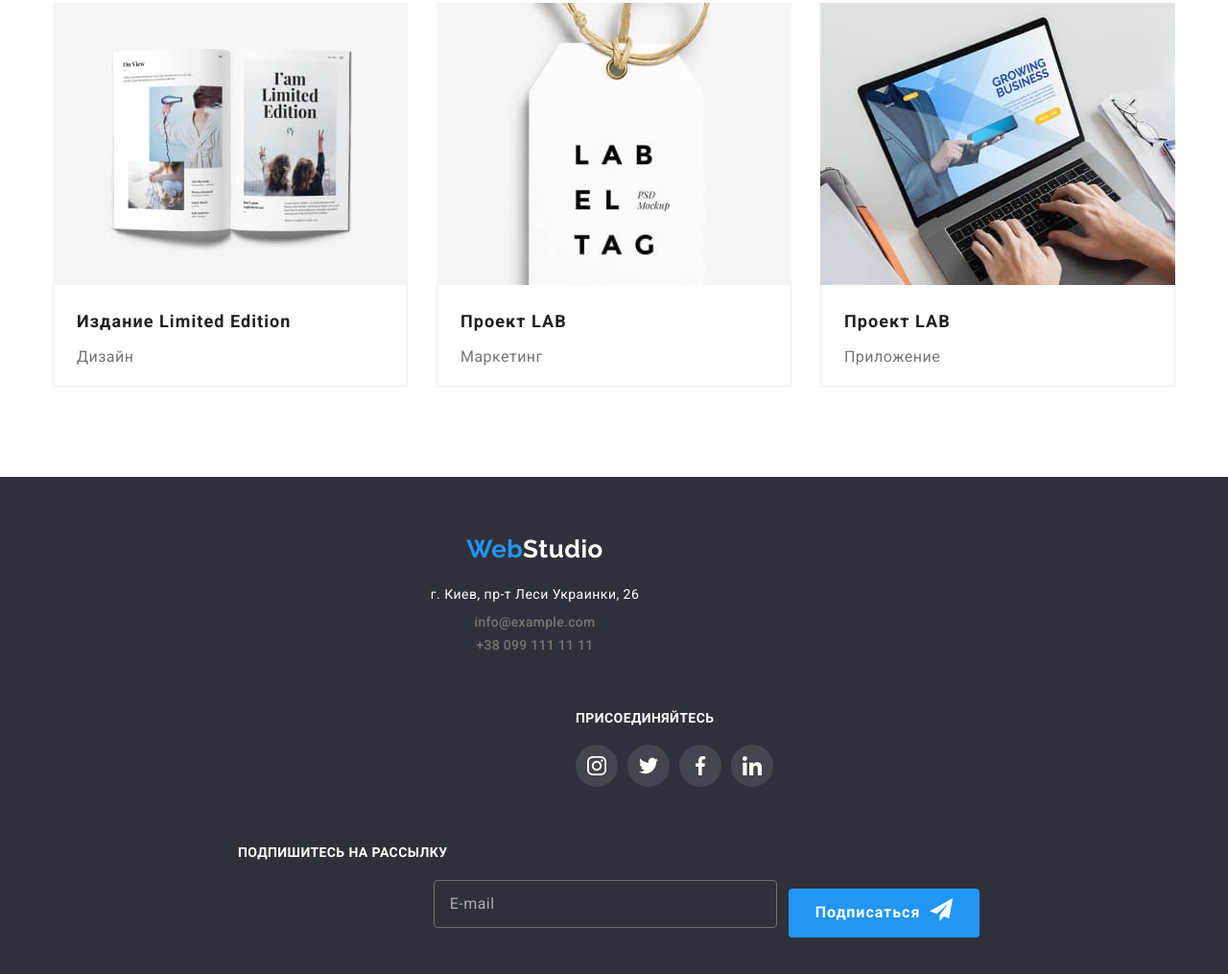
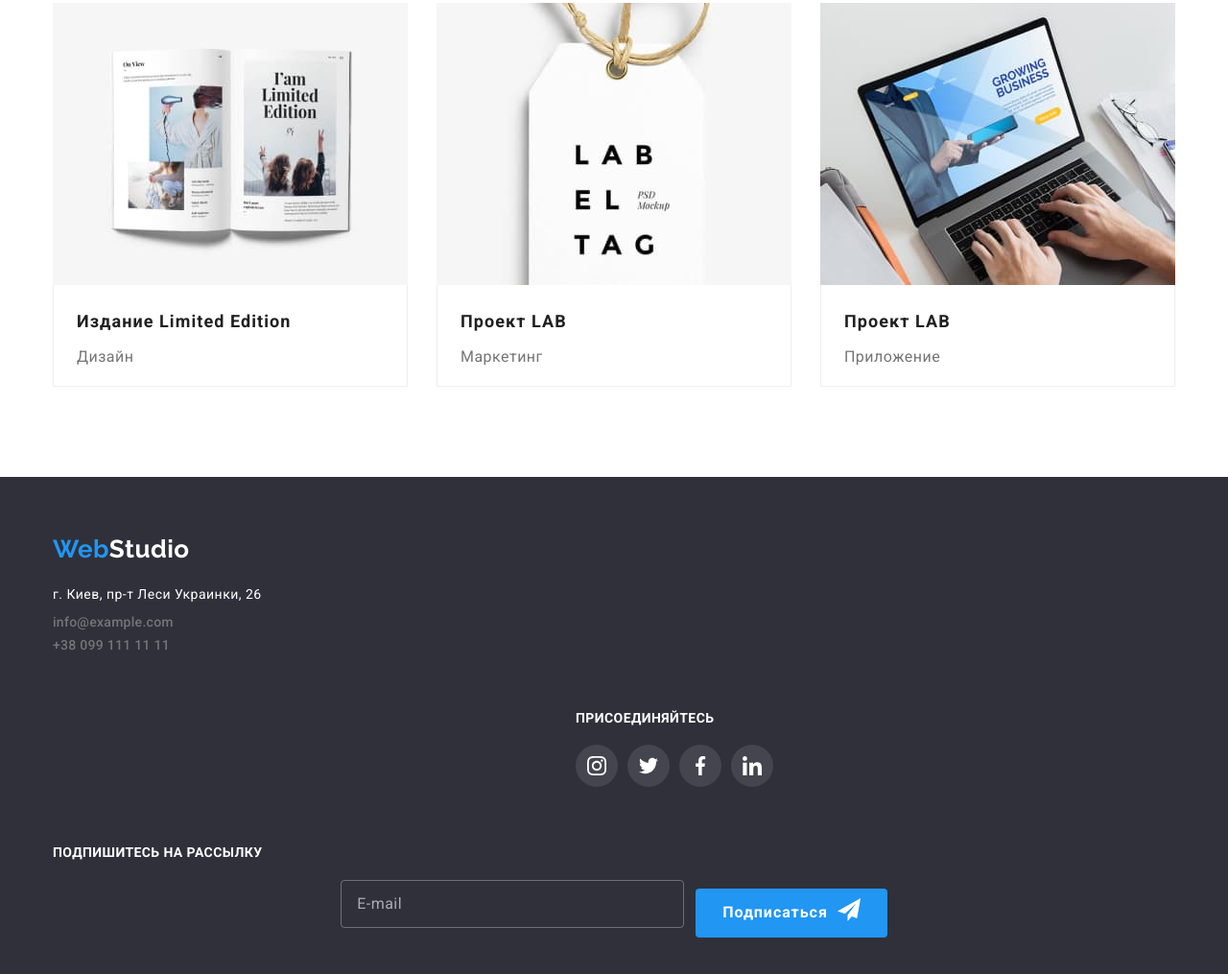
Before and after one commit to ITslaver/goit-markup-hw-08, a plain HTML site: page portfolio.html in a window 1280 px wide. Shown: the part 1120-2135 px from the top of the page at 96% size. Drawn offline with nearby package versions, Linux system fonts and the light colour scheme.

Commit message:
footer fix

```diff
--- a/sass/components/_footer.scss
+++ b/sass/components/_footer.scss
@@ -28,16 +28,13 @@
 
         @media screen and (min-width: 768px) {
             display: flex;
-
             justify-content: center;
         }
 
         @media screen and (min-width: 1200px) {
         align-items: baseline;
         justify-content: space-between;
-        // display: flex;
-        // width: 1200px;
-        // margin: 0 auto;
+
         }
     }
 
@@ -59,7 +56,9 @@
         @media screen and (min-width: 768px) {
             margin-right: 165px;
             }
-
+            @media screen and (min-width: 1200px) {
+                text-align: start;
+                }
 
     }
 
@@ -84,6 +83,11 @@
         flex-direction: column;
         align-items: center;
         }
+        @media screen and (min-width: 1200px) {
+            display: flex;
+            flex-direction: column;
+            align-items: flex-start;
+            }
     }
 
     .footer-soc-list {
@@ -178,7 +182,7 @@
     @media screen and (min-width: 1199px) {
         text-align: start;
         margin-top: 12px;
-        margin-left: 193px;
+        // margin-left: 193px;
     }
     }
 
@@ -220,7 +224,6 @@
         height: 50px;
     }
     border: 1px solid rgba(255, 255, 255, 0.3);
-    /* filter: drop-shadow(0px 4px 4px rgba(0, 0, 0, 0.15)); */
     border-radius: 4px;
     background-color: transparent;
     padding-left: 16px;
@@ -242,12 +245,7 @@
     }
 
     .footer-submit__form {
-        display: flex;
     margin-right: 12px;
-    @media screen and (max-width: 1199px) {
-        justify-content: center;
-        flex-wrap: wrap;
-    }
     }
 
     .footer-submit__btn {
```
Also changed, not shown: css/main.css, css/main.min.css, 2 other files.
